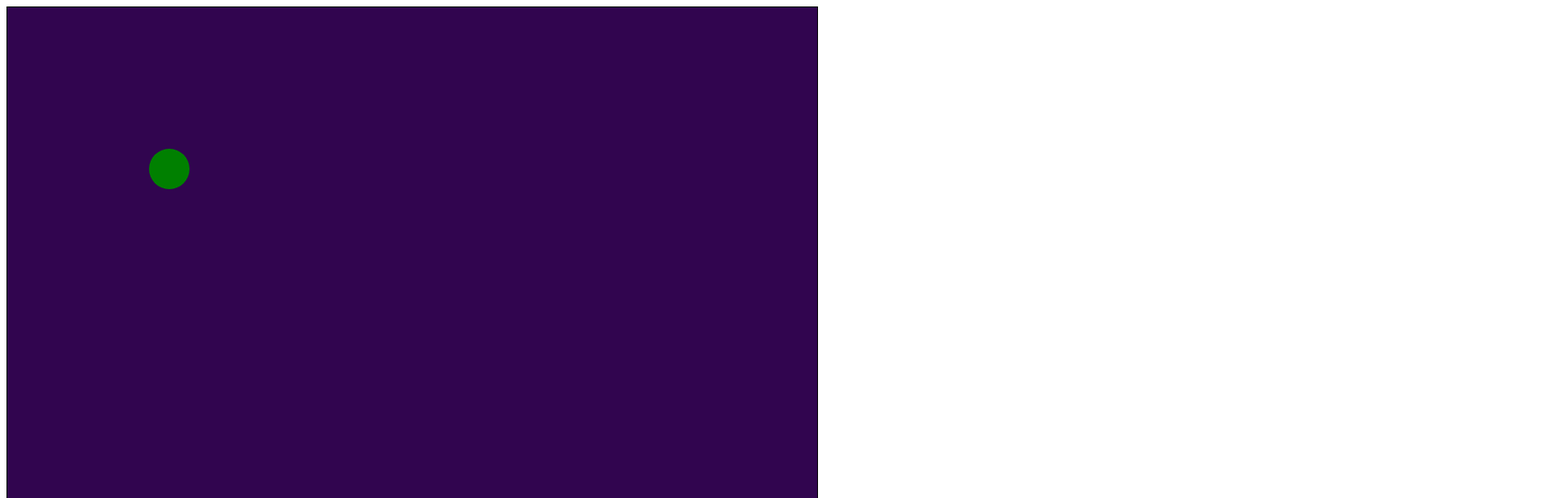
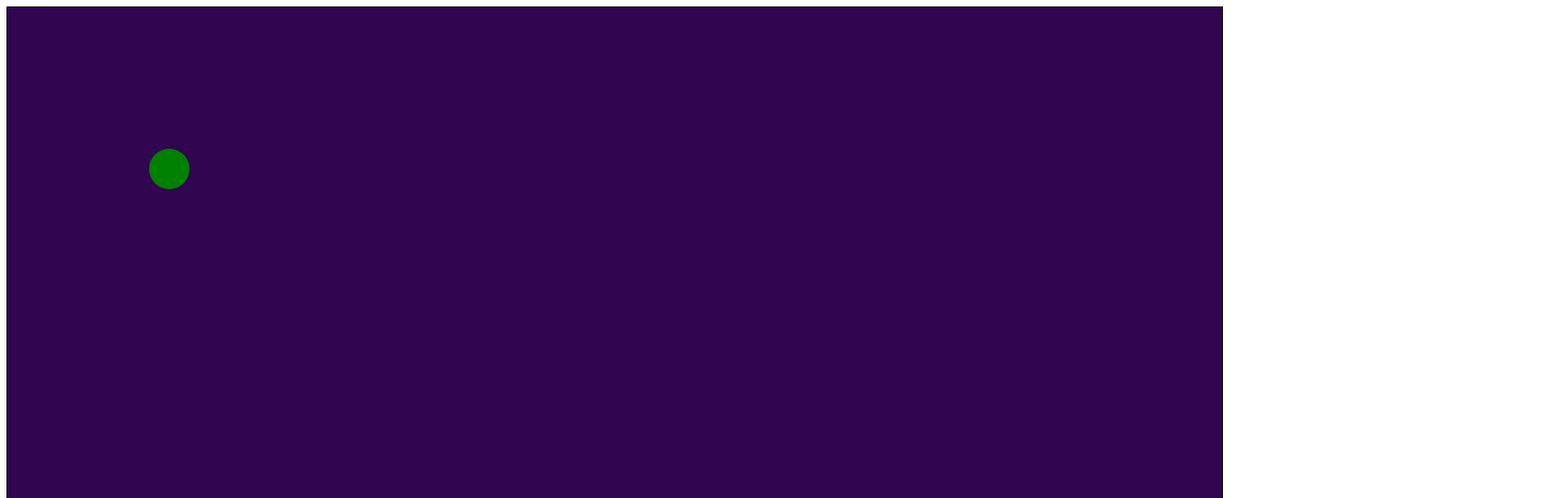
Before and after one commit to Ihzana/Bouncing-balls, a plain HTML site: page index.html in a window 1280 px wide. Shown: the top 616 px of the page at 81% size, 1920 px wide, since content can reach past the window. Drawn offline with Linux system fonts and the light colour scheme.

Commit message:
Update index.html

```diff
--- a/index.html
+++ b/index.html
@@ -4,8 +4,8 @@
   <style>
     #container {
       position: relative;
-      width: 1000px;
-      height: 1000px;
+      width: 1500px;
+      height: 2000px;
       background-color: #31054f;
       border: 1px solid black;
     }
```
